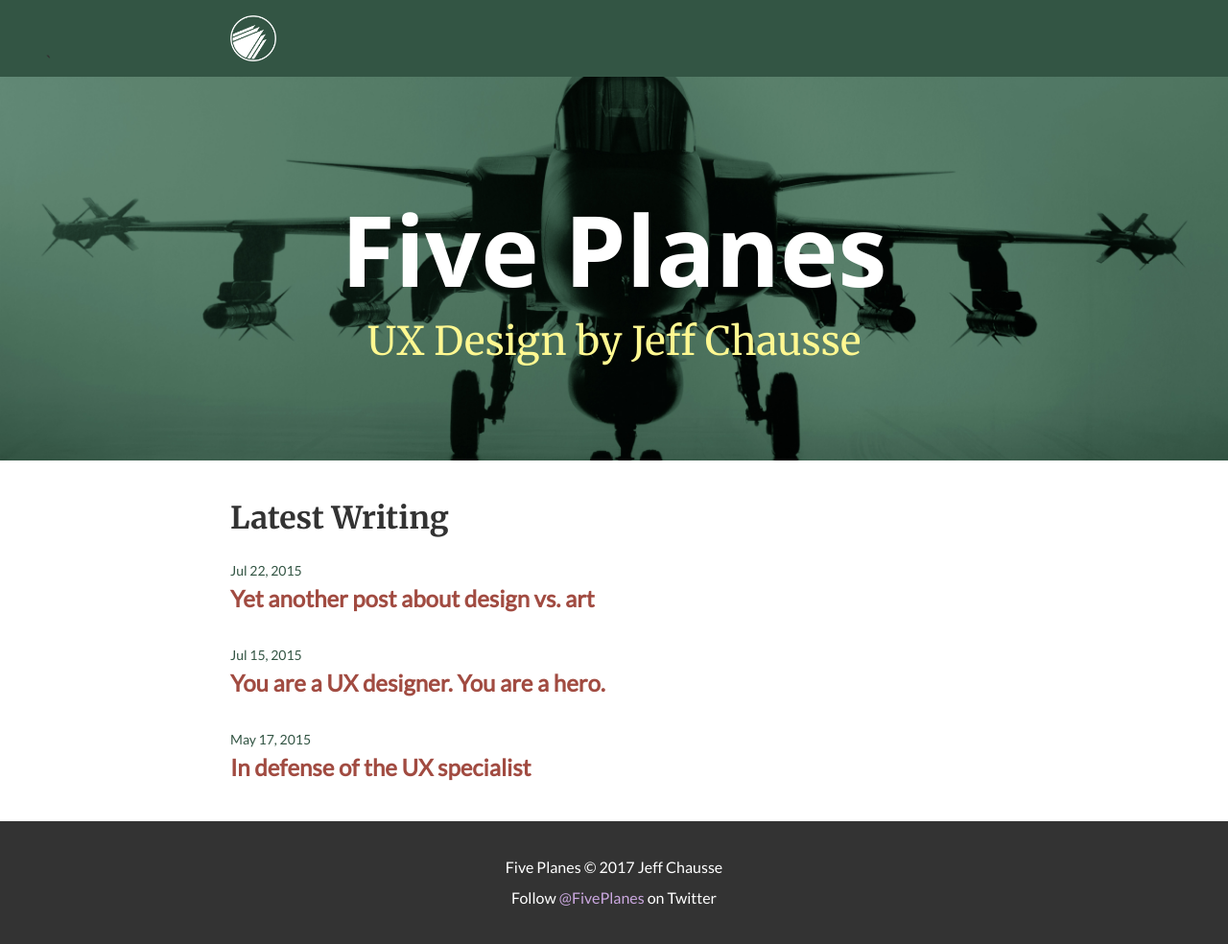
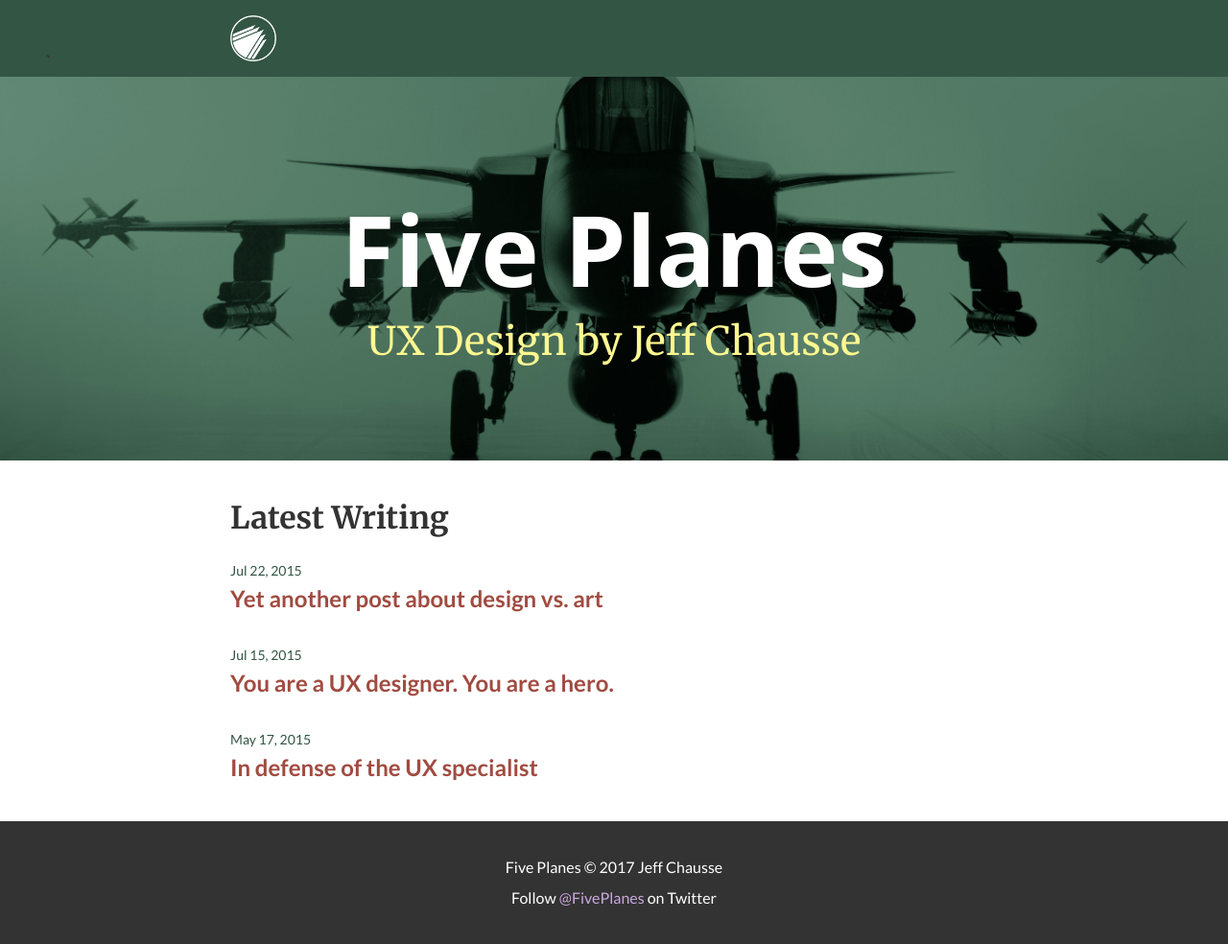
Before and after one commit to jchausse/fp-jekyll, a Jekyll site: the page built from index.md, in a window 1280 px wide. Shown: the whole page at 96% size. Built offline with Jekyll 4.4.1, drawn with Linux system fonts in a browser that asks for light colours.

Commit message:
Fixed google font for bold

```diff
--- a/_sass/style.scss
+++ b/_sass/style.scss
@@ -24,7 +24,7 @@
 
 /* Typography */
 
-@import url(https://fonts.googleapis.com/css?family=Lato);
+@import url(https://fonts.googleapis.com/css?family=Lato:400,700);
 @import url(https://fonts.googleapis.com/css?family=Merriweather:400,700);
 @import url(https://fonts.googleapis.com/css?family=Open+Sans:400,700);
 
```
Also changed, not shown: 2 other files.
